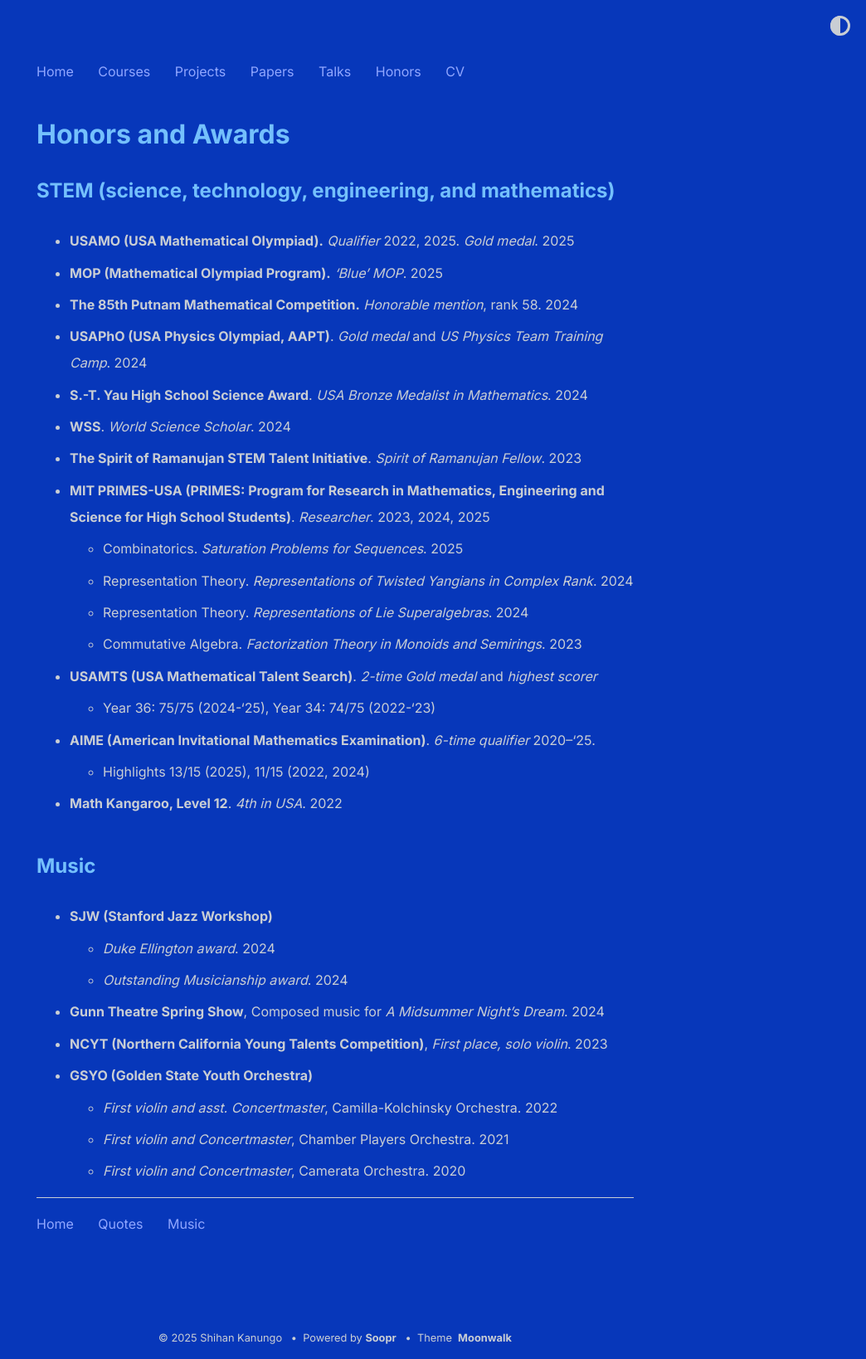
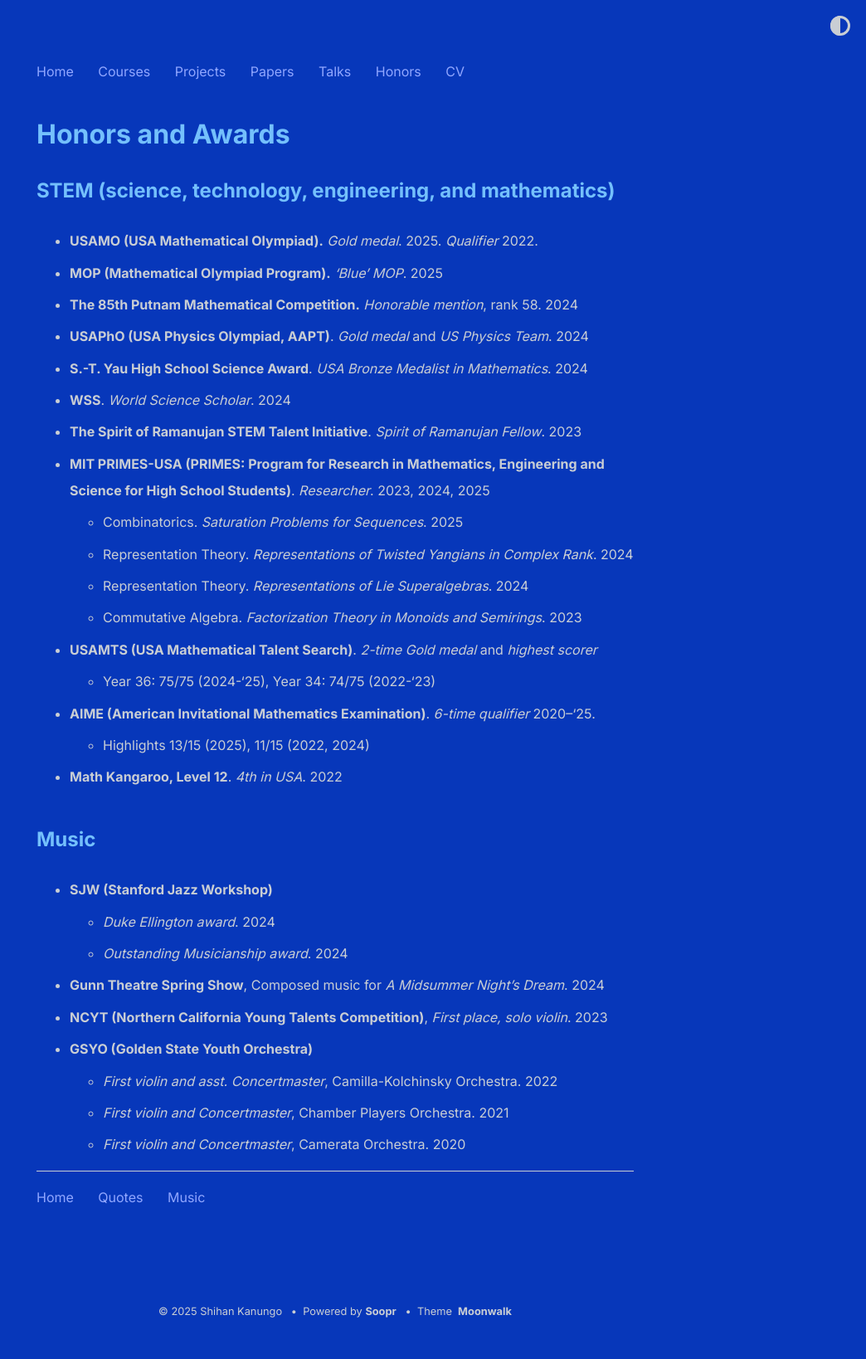
Before and after one commit to shihankanungo/shihankanungo.github.io, a Jekyll site: the page built from honors.md, in a window 1280 px wide. Shown: the whole page at 83% size, without its empty margins (236-1280 px from the left). Built offline with Jekyll 4.4.1, drawn with Linux system fonts in a browser that asks for light colours; after the commit the page ends 1606 px from its top, so only the background shows below that.

Commit message:
Update honors.md

```diff
--- a/honors.md
+++ b/honors.md
@@ -5,10 +5,10 @@ title: Honors and Awards
 
 ## STEM (science, technology, engineering, and mathematics)
 
-- **USAMO (USA Mathematical Olympiad).** *Qualifier* 2022, 2025. *Gold medal*. 2025
+- **USAMO (USA Mathematical Olympiad).** *Gold medal*. 2025. *Qualifier* 2022.
 - **MOP (Mathematical Olympiad Program).** *'Blue' MOP*. 2025
 - **The 85th Putnam Mathematical Competition.** *Honorable mention*, rank 58. 2024
-- **USAPhO (USA Physics Olympiad, AAPT)**. *Gold medal* and *US Physics Team Training Camp*. 2024
+- **USAPhO (USA Physics Olympiad, AAPT)**. *Gold medal* and *US Physics Team*. 2024
 - **S.-T. Yau High School Science Award**. *USA Bronze Medalist in Mathematics*. 2024
 - **WSS**. *World Science Scholar*. 2024
 - **The Spirit of Ramanujan STEM Talent Initiative**. *Spirit of Ramanujan Fellow*. 2023
```
